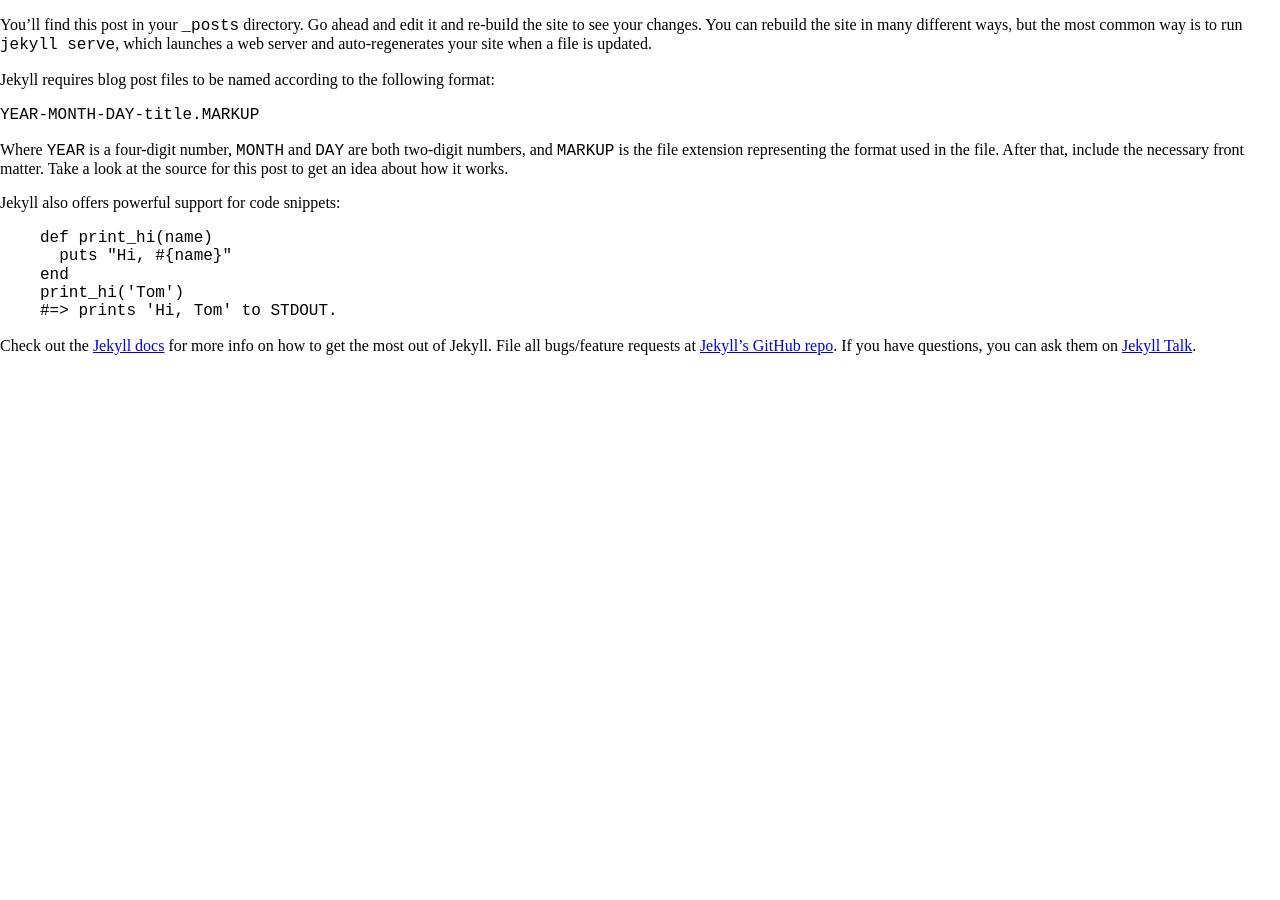
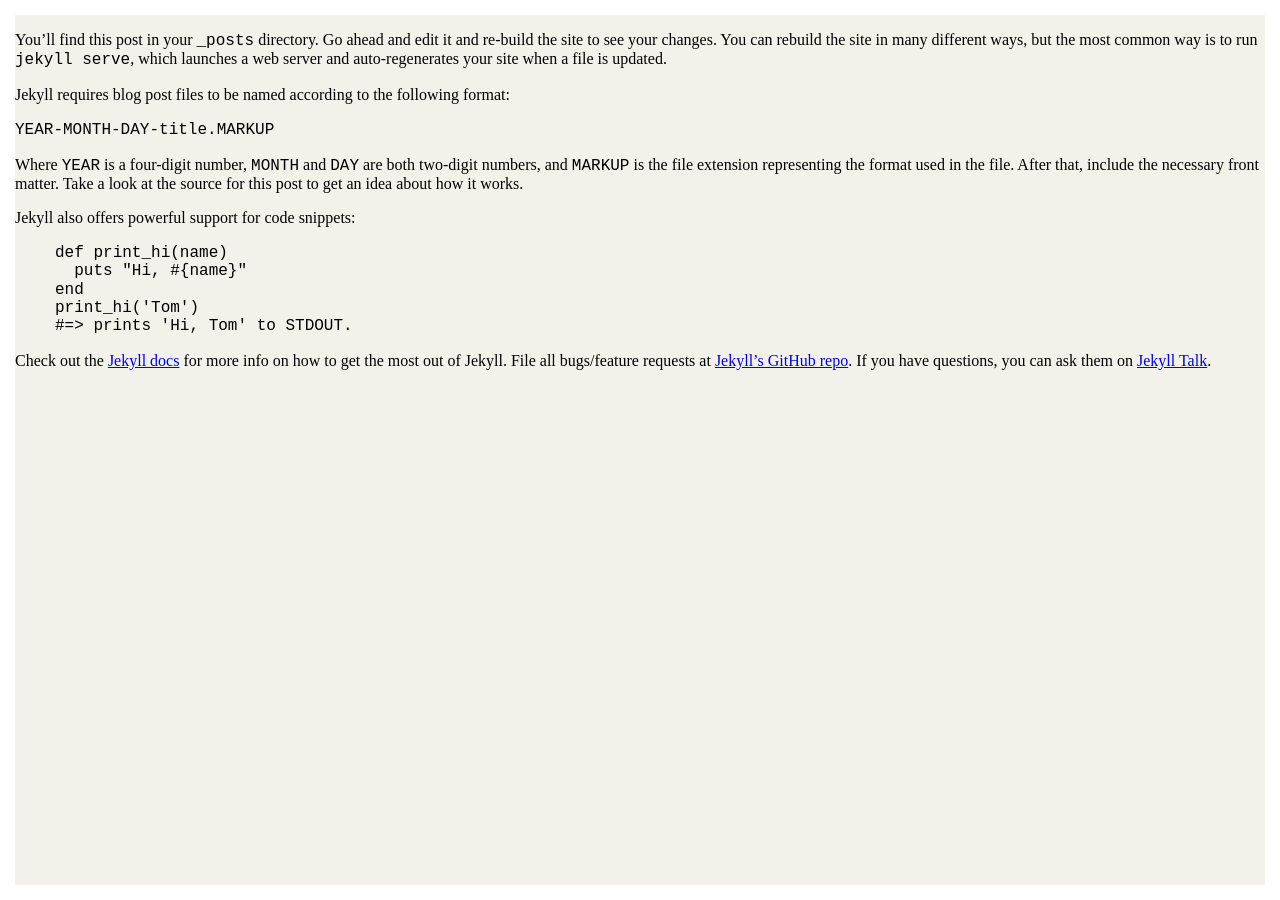
Before and after one commit to vallode/vallode.com, a Jekyll site: the page built from _posts/2019-11-23-welcome-to-jekyll.markdown, in a window 1280 px wide. Built offline with Jekyll 4.4.1, drawn with Linux system fonts in a browser that asks for light colours.

Commit message:
Add global styles

```diff
--- /dev/null
+++ b/_sass/_global.scss
@@ -0,0 +1,19 @@
+*,
+*::after,
+*::before {
+  box-sizing: inherit;
+}
+
+html {
+  background-color: $-c-white;
+  box-sizing: border-box;
+  height: 100%;
+  padding: 15px;
+}
+
+body {
+  background-color: $-c-green-500;
+  display: flex;
+  flex-direction: column;
+  min-height: 100%;
+}
--- a/assets/css/main.scss
+++ b/assets/css/main.scss
@@ -5,4 +5,6 @@
 
 @import 'variables';
 
+// Global styles
 @import 'typography';
+@import 'global';
```
